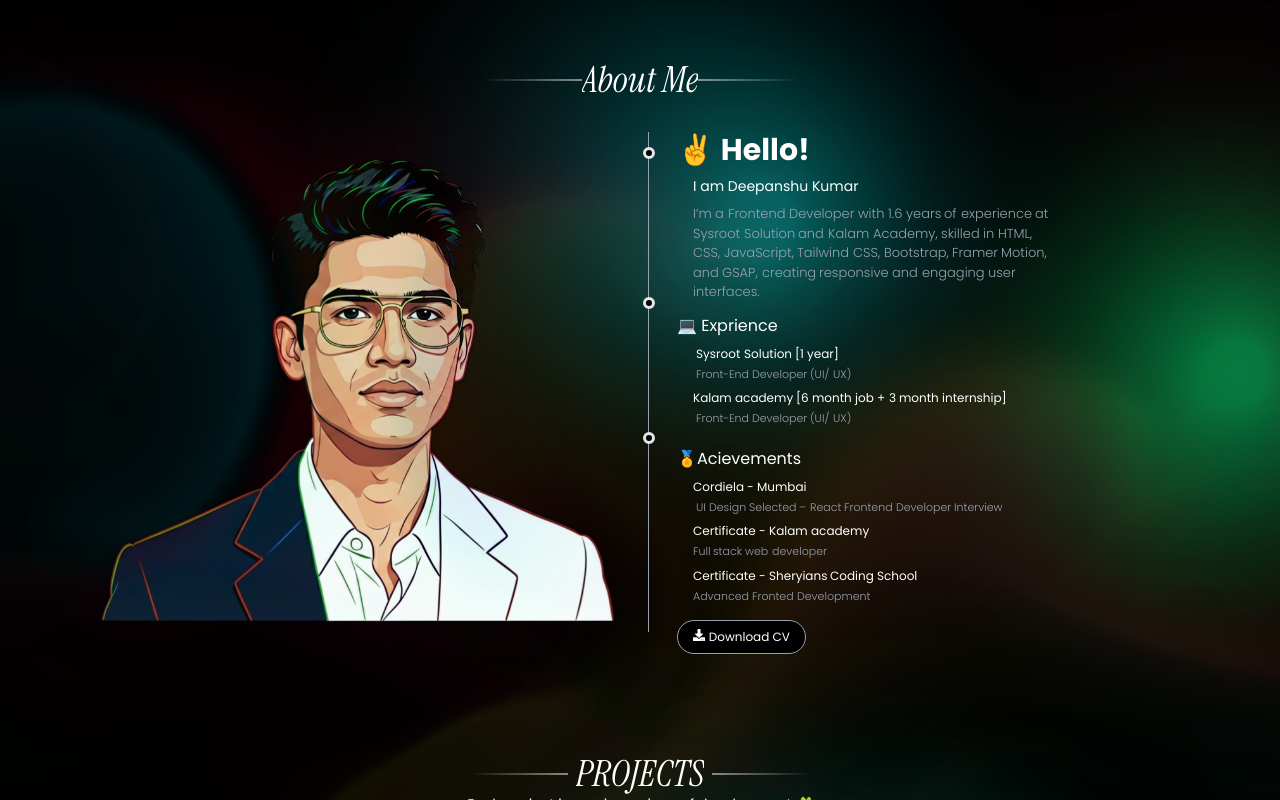
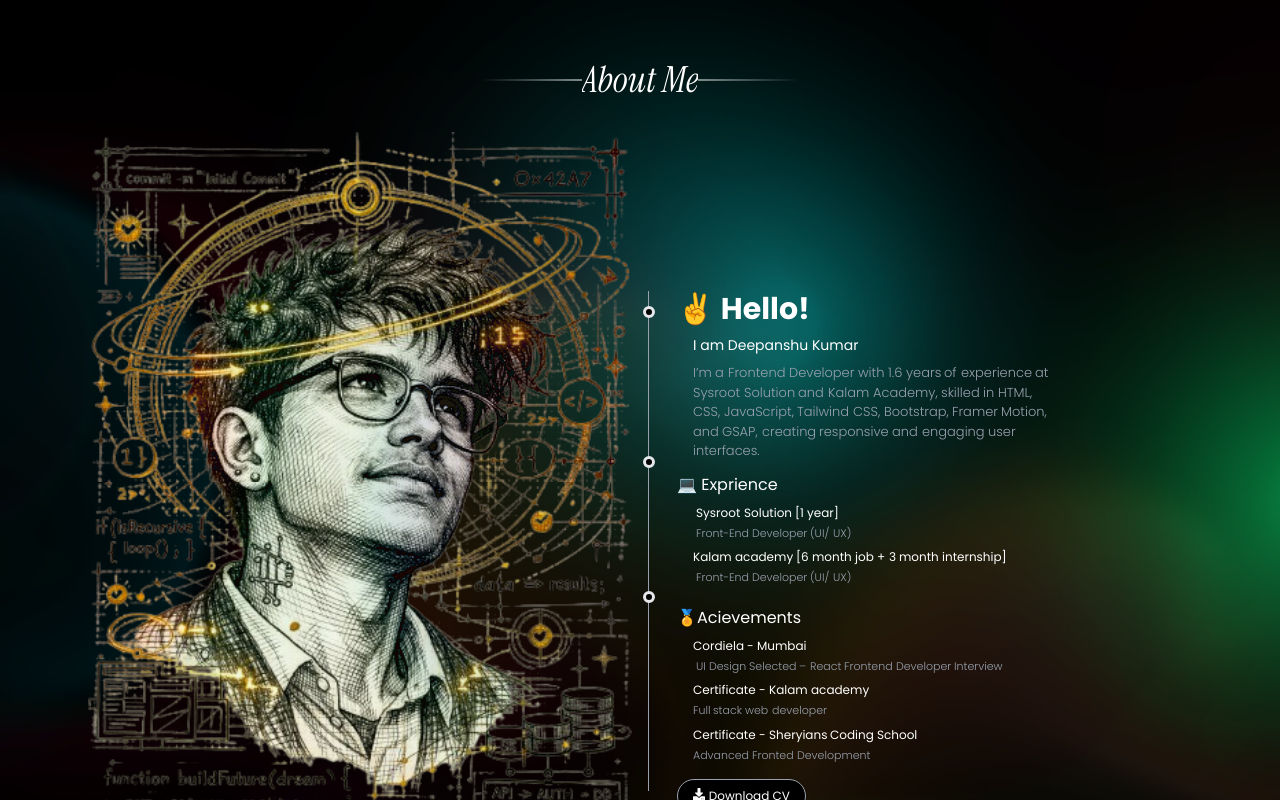
Before and after one commit to deepanshu572/PortfolioV1, a React (Vite) app: page / in a window 1280 px wide. Shown: the part 520-1320 px from the top of the page. Built offline with nearby package versions, Linux system fonts and the light colour scheme; a web font is replaced by a local one.

Commit message:
Update About.jsx

```diff
--- a/src/Components/About.jsx
+++ b/src/Components/About.jsx
@@ -1,5 +1,6 @@
 import React from "react";
 import dk from "../assets/dk.png";
+import dk2 from "../assets/dk3.png";
 import cv from "../assets/document/CV.pdf";
 import { motion } from "motion/react";
 import BlurText from "./DecryptedText";
@@ -192,7 +193,7 @@ const About = () => {
         <div className="right_sec_about w-[26rem] sm:w-[35rem]">
           <img
             className="w-full h-full object-cover bg-remove"
-            src={dk}
+            src={dk2}
             alt=""
           />
         </div>
```
